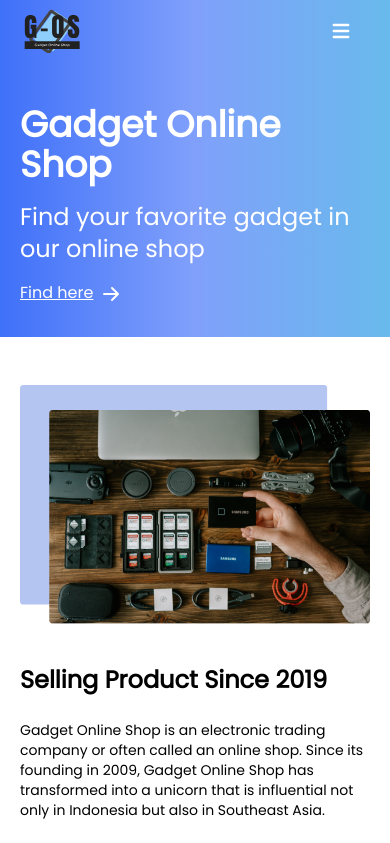
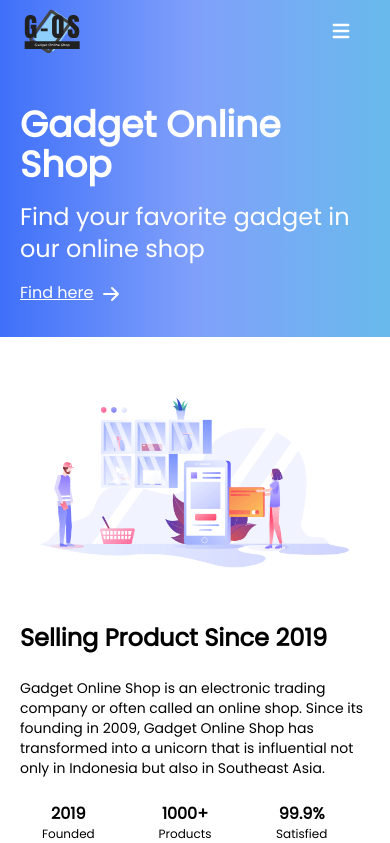
Before and after one commit to Rianifitriim/Web-Dev-React, a React (Create React App) app: page / in a window 390 px wide. Shown: the top 843 px of the page. Built offline with nearby package versions, Linux system fonts and the light colour scheme; no server answers.

Commit message:
change image at homepage

```diff
--- a/src/pages/Homepage.jsx
+++ b/src/pages/Homepage.jsx
@@ -1,6 +1,6 @@
 import React, {useState, useEffect} from "react";
 import jumbotron from "../images/jumbotron.png"
-import gambar from "../images/gambar.png"
+import gambar from "../images/gbr.gif"
 import Footer from "../layouts/Footer";
 import NavbarHome from "../layouts/NavbarHome"
 import NavbarHomeLogin from "../layouts/NavbarHomeLogin"
@@ -32,16 +32,16 @@ export default function Homepage() {
               <svg className="ml-2 w-5 h-5 inline-block underline" fill="currentColor" viewBox="0 0 20 20" xmlns="http://www.w3.org/2000/svg"><path fillRule="evenodd" d="M10.293 3.293a1 1 0 011.414 0l6 6a1 1 0 010 1.414l-6 6a1 1 0 01-1.414-1.414L14.586 11H3a1 1 0 110-2h11.586l-4.293-4.293a1 1 0 010-1.414z" clipRule="evenodd" /></svg></span>
               </Link>
             </div>
-            <div className="hidden lg:block lg:col-span-2 my-8 mx-auto">
+            <div className="hidden lg:flex lg:items-center lg:col-span-2 my-8 mx-auto">
               <img src={jumbotron} alt="homepic" />
             </div>
           </div>
         </div>
       </div>
       {/* section about */}
-      <div className="font-poppins container mx-auto px-5 mb-12 lg:mb-20">
+      <div className="font-poppins container mx-auto px-5 lg:px-0 mb-12 lg:mb-36">
         <div className="grid grid-cols-1 lg:grid-cols-2">
-          <div className="lg:col-span-1">
+          <div className="lg:col-span-1 flex justify-center lg:items-center">
             <img src={gambar} alt="gambar"></img>
           </div>
           <div className="lg:col-span-1">
```
Also changed, not shown: src/images/gbr.gif (added).
